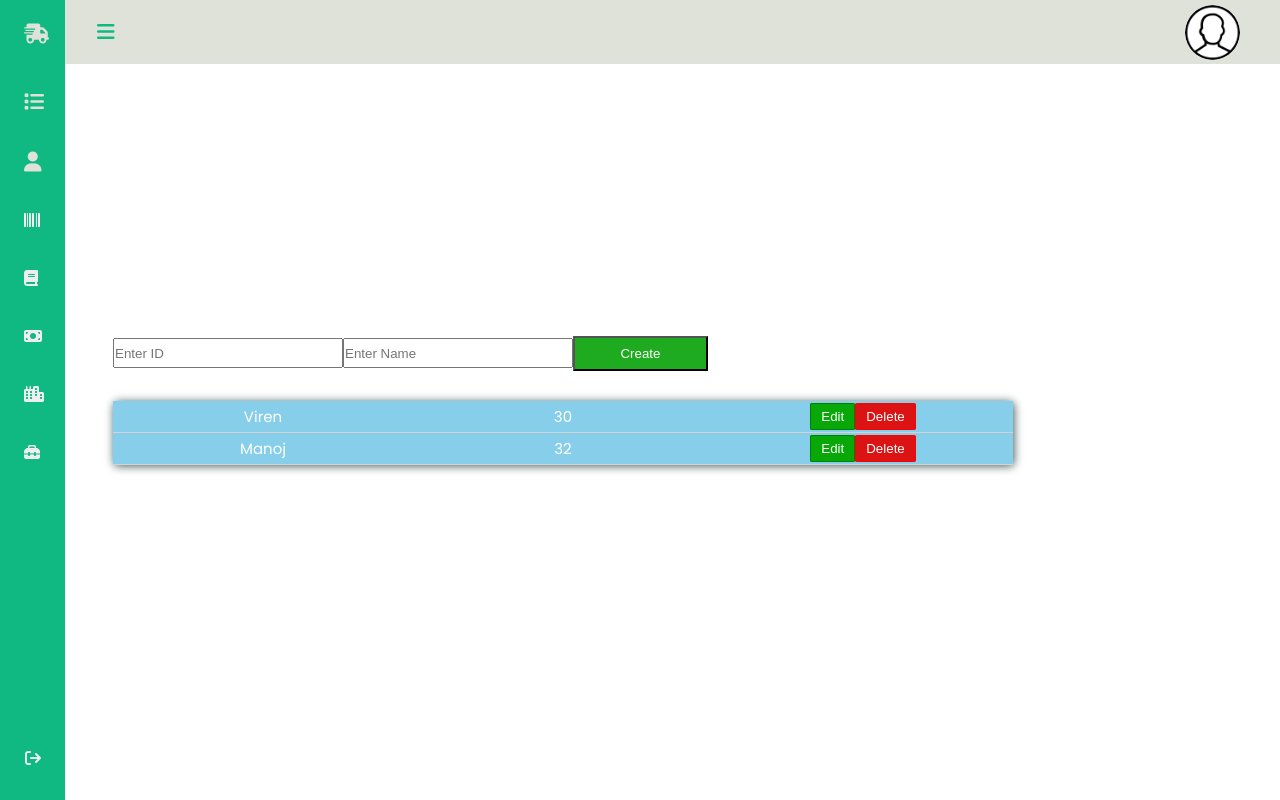
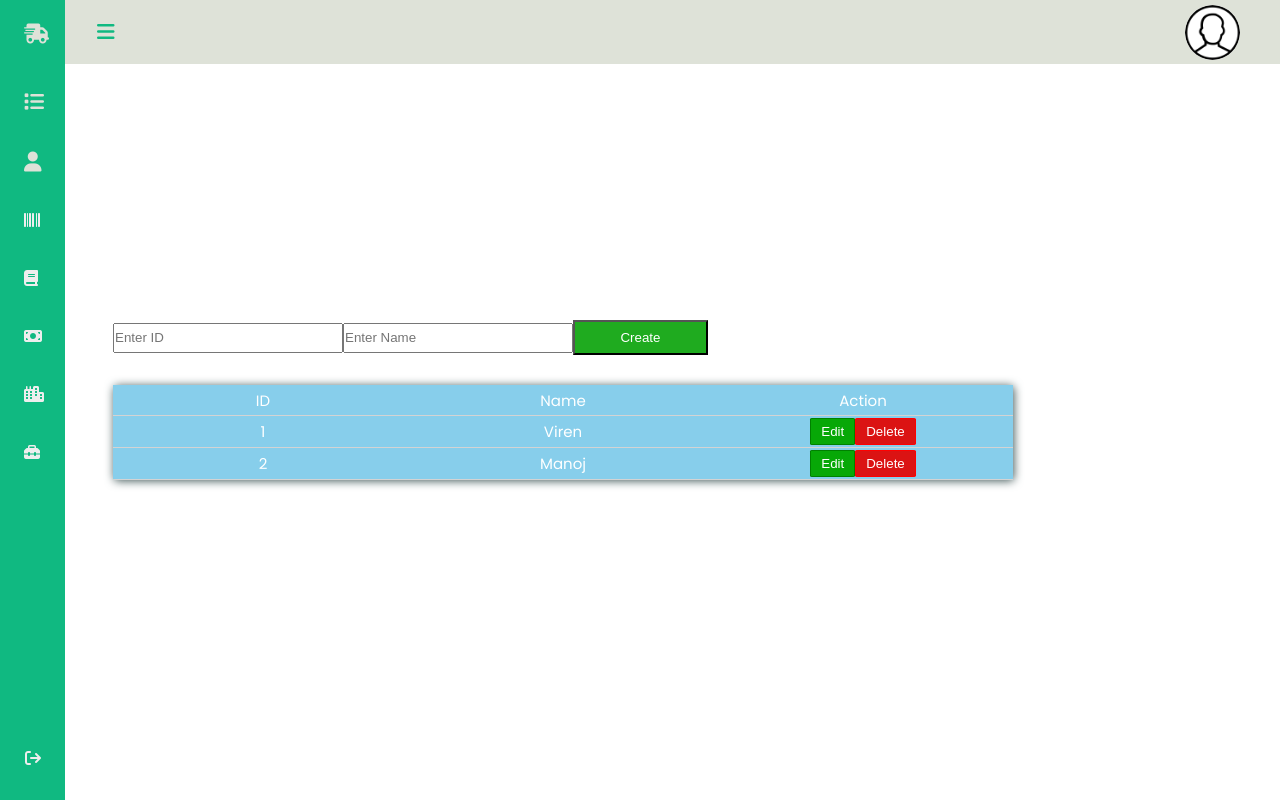
Before and after one commit to Parthdarji25/Kriva-Construction-dev, a React (Create React App) app: page /voucher in a window 1280 px wide. Built offline with nearby package versions, Linux system fonts and the light colour scheme.

Commit message:
latest voucher updates

```diff
--- a/src/pages/Voucher.jsx
+++ b/src/pages/Voucher.jsx
@@ -9,14 +9,10 @@ function Employees() {
   const list = [
     {
       id: "1",
-            heading: "ID",
-            headingname: "Name",
       price: "30",
       name: "Viren"
     }, {
       id: "2",
-            heading: "ID",
-            headingname: "Name",
       price: "32",
       name: "Manoj"
     },
@@ -35,17 +31,23 @@ function Employees() {
         <AddList setList={setList} />
         <form onSubmit={handleSubmit}>
           <table>
+
+            <tr>
+
+              <td>ID</td>
+              <td>Name</td>
+              <td>Action</td>
+
+            </tr>
+
             {
               lists.map((current) => (
                 updateState === current.id ? <EditList current={current} lists={lists} setList={setList} /> :
 
                   <tr>
 
-                                        {/* <th>{current.heading}</th>
-                                        <th>{current.headingname}</th> */}
-
+                    <td>{current.id}</td>
                     <td>{current.name}</td>
-                                        <td>{current.price}</td>
                     <td>
                       <button className="edit" onClick={() => handleEdit(current.id)}>Edit</button>
                       <button className="delete" type="button" onClick={() => handleDelete(current.id)}>Delete</button>
@@ -145,14 +147,6 @@ function AddList({ setList }) {
         <input type="text" name="price" placeholder="Enter Name" ref={priceRef} />
         <button type="submit">Create</button>
       </form>
-        {/* <table>
-            <tbody>
-                <tr>
-                    <th>ID</th>
-                    <th>Name</th>
-                </tr>
-            </tbody>
-        </table> */}
     </>
   );
 
```
Lines whose indentation alone changed are shown as unchanged.
